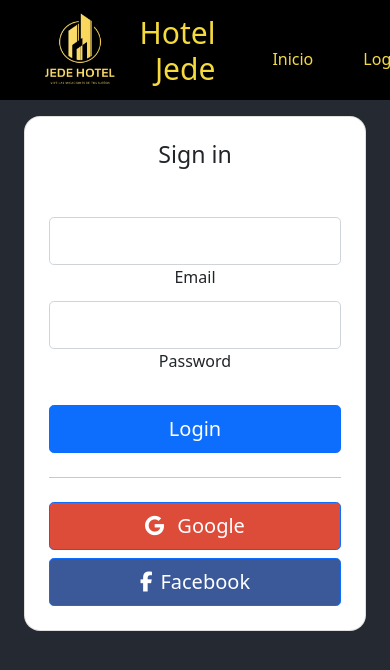
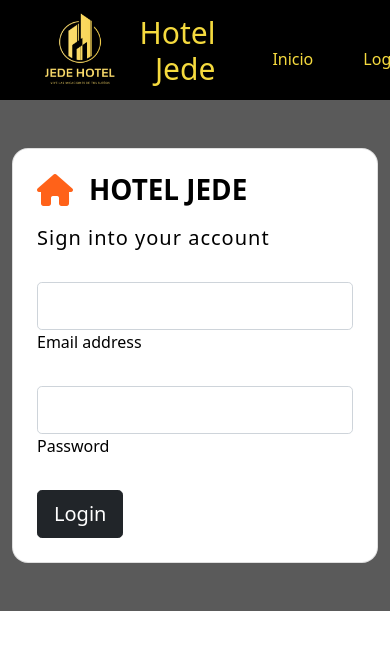
Before and after one commit to EdwardHub785/Proyecto-Final, an Angular app: page /login in a window 390 px wide. Shown: the top 670 px of the page. Built offline with nearby package versions, Linux system fonts and the light colour scheme.

Commit message:
ultima version 13 junio 2022

```diff
--- a/src/app/app.component.html
+++ b/src/app/app.component.html
@@ -10,22 +10,23 @@
                 </li>
                 <a routerLink="/login" class="mlink">Login</a>
                 <li class="mitem mitem--show">
-                    <a href="#" class="mlink">Idioma</a>
-
+                    <a href="#" class="mlink">Servicios</a>
+                    <div>
                         <ul class="mnesting">
                             <li class="minside">
-                            <a href="#" class="link mlink--inside">Español</a>
+                                <a routerLink="/gimnasio" class="link mlink--inside">Gimnasio</a>
                             </li>
                             <li class="minside">
-                            <a href="#" class="mlink mlink--inside">Ingles</a>
+                                <a routerLink="/restaurante" class="mlink mlink--inside">Restaurante</a>
                             </li>
                             <li class="minside">
-                            <a href="#" class="mlink mlink--inside">Francia</a>
+                                <a routerLink="/lavanderia" class="mlink mlink--inside">Lavanderia</a>
                             </li>
                             <li class="minside">
-                            <a href="#" class="mlink mlink--inside">Japones</a>
+                                <a routerLink="/reserva" class="mlink mlink--inside">Reservas</a>
                             </li>
                         </ul>
+                    </div>
                 </li>
             </ul>
         </section>
--- a/src/app/component/consultar-comp/consultar-comp.component.css
+++ b/src/app/component/consultar-comp/consultar-comp.component.css
@@ -1,17 +1,28 @@
-.card{
-    margin: 50px;
-    margin-left: 180px;
+.card {
+  margin: 50px;
+  margin-left: 500px;
 }
-a{
-    margin-top: 15px;
+
+a {
+  margin-top: 15px;
 }
-input{
-    width: 250px;
+
+input {
+  width: 250px;
 }
-.divconsulta{
-    display: flex;
-    flex-direction: row;
+
+.divconsulta {
+  display: flex;
+  flex-direction: column;
+  background-image: url(https://i.blogs.es/a7ce3d/7yxd9/1366_2000.png);
+  background-repeat: no-repeat;
+  background-size: 100%;
 }
-.table{
-    margin-top: 50px;
+
+.table {
+  width: 75%;
+  margin-top: 40px;
+  background-color: antiquewhite;
+  margin-left: 150px;
+
 }
--- a/src/app/component/consultar-comp/consultar-comp.component.html
+++ b/src/app/component/consultar-comp/consultar-comp.component.html
@@ -8,21 +8,25 @@
         </div>
     </div>
     <div>
-        <table class="table table-hover table-dark">
+        <table class="table table-success table-striped">
             <thead>
                 <tr>
-                    <th scope="col">Nombre</th>
-                    <th scope="col">Apellido</th>
-                    <th scope="col">Documento</th>
-                    <th scope="col">Fecha</th>
+                    <th>Nombre</th>
+                    <th>Apellido</th>
+                    <th>Documento</th>
+                    <th>Fecha Entrada</th>
+                    <th>Fecha Salida</th>
+                    <th>Codigo Reserva</th>
                 </tr>
             </thead>
             <tbody>
                 <tr>
-                    <th></th>
-                    <td></td>
-                    <td></td>
-                    <td></td>
+                    <td>Edward</td>
+                    <td>Laiton</td>
+                    <td>234567890</td>
+                    <td>29/12/2022</td>
+                    <td>01/01/2023</td>
+                    <td>123456</td>
                 </tr>
 
             </tbody>
--- a/src/app/component/inicio-comp/inicio-comp.component.css
+++ b/src/app/component/inicio-comp/inicio-comp.component.css
@@ -17,9 +17,6 @@
 .contenedor {
   display: flex;
   flex-direction: row;
-  background-image: url(https://www.decameron.com/images/thumbnail/colombia/baru-05.jpg);
-  background-repeat: no-repeat;
-  background-size:  100%  110%;
 }
 
 #carouselExampleDark {
--- a/src/app/component/login-comp/login-comp.component.html
+++ b/src/app/component/login-comp/login-comp.component.html
@@ -1,31 +1,43 @@
-<section class="vh-100" style="background-color: #252931;">
-  <div class="container py-3 h-100">
-    <div class="row d-flex justify-content-center align-items-center h-200">
-      <div class="col-xl-5">
-        <div class="card shadow-strong " style="border-radius: 1rem;">
-          <div class="card-body p-4 text-center ">
+<section class="vh-80" style="background-color: #5a5a5a;">
+  <div class="container py-5 h-100">
+    <div class="row d-flex justify-content-center align-items-center h-100">
+      <div class="col col-xl-10">
+        <div class="card" style="border-radius: 1rem;">
+          <div class="row g-0">
+            <div class="col-md-4 col-lg-5 d-none d-md-block">
+              <img
+                src="https://us.123rf.com/450wm/vita48/vita481411/vita48141100019/33916254-vista-nocturna-del-hotel-ucrania-en-mosc%C3%BA.jpg"
+                alt="login form" class="img-fluid" style="border-radius: 1rem 0 0 1rem;" />
+            </div>
+            <div class="col-md-6 col-lg-5 d-flex align-items-center">
+              <div class="card-body p-4 p-l-5 text-black">
 
-            <h3 class="mb-5">Sign in</h3>
+                <form>
 
-            <div class="form-outline mb-1">
-              <input type="email" id="typeEmailX-2" class="form-control form-control-lg" />
-              <label class="form-label" for="typeEmailX-2">Email</label>
+                  <div class="d-flex align-items-center mb-3 pb-1">
+                    <i class="fas fa-house fa-2x me-3" style="color: #ff6219;"></i>
+                    <span class="h1 fw-bold mb-0">HOTEL JEDE</span>
+                  </div>
+
+                  <h5 class="fw-normal mb-3 pb-3" style="letter-spacing: 1px;">Sign into your account</h5>
+
+                  <div class="form-outline mb-4">
+                    <input type="email" id="form2Example17" class="form-control form-control-lg" />
+                    <label class="form-label" for="form2Example17">Email address</label>
+                  </div>
+
+                  <div class="form-outline mb-4">
+                    <input type="password" id="form2Example27" class="form-control form-control-lg" />
+                    <label class="form-label" for="form2Example27">Password</label>
+                  </div>
+
+                  <div>
+                    <button class="btn btn-dark btn-lg btn-block" type="button">Login</button>
+                  </div>
+                </form>
+
+              </div>
             </div>
-
-            <div class="form-outline mb-4">
-              <input type="password" id="typePasswordX-2" class="form-control form-control-lg" />
-              <label class="form-label" for="typePasswordX-2">Password</label>
-            </div>
-
-            <button class="btn btn-primary btn-lg btn-block" type="submit">Login</button>
-
-            <hr class="my-4">
-
-            <button class="btn btn-lg btn-block btn-primary" style="background-color: #dd4b39;"
-              type="submit"><i class="fab fa-google me-2"></i> Google</button>
-            <button class="btn btn-lg btn-block btn-primary mb-8" style="background-color: #3b5998;"
-              type="submit"><i class="fab fa-facebook-f me-2"></i>Facebook</button>
-
           </div>
         </div>
       </div>
--- a/src/app/component/restautante-comp/restautante-comp.component.css
+++ b/src/app/component/restautante-comp/restautante-comp.component.css
@@ -21,7 +21,7 @@ h1 {
   flex-direction:row;
   width: 26%;
   margin-left: 120px;
-  margin-top: 32px;
+  margin-top: 58px;
   margin-bottom: 200px;
 }
 
--- a/src/index.html
+++ b/src/index.html
@@ -7,16 +7,15 @@
   <base href="/">
   <meta name="viewport" content="width=device-width, initial-scale=1">
   <link rel="icon" type="image/x-icon" href="favicon.ico">
-  <link href="https://cdn.jsdelivr.net/npm/bootstrap@5.1.3/dist/css/bootstrap.min.css" rel="stylesheet"
-    integrity="sha384-1BmE4kWBq78iYhFldvKuhfTAU6auU8tT94WrHftjDbrCEXSU1oBoqyl2QvZ6jIW3" crossorigin="anonymous">
-    <link href="https://cdn.jsdelivr.net/npm/bootstrap@5.2.0-beta1/dist/css/bootstrap.min.css" rel="stylesheet">
-    <link rel="stylesheet" href="https://stackpath.bootstrapcdn.com/bootstrap/4.3.1/css/bootstrap.min.css">
-    <script src="https://kit.fontawesome.com/92db070316.js" crossorigin="anonymous"></script>
+
   </head>
 
 <body>
   <app-root></app-root>
+  <script src="https://kit.fontawesome.com/92db070316.js" crossorigin="anonymous"></script>
   <script src="https://cdn.jsdelivr.net/npm/bootstrap@5.2.0-beta1/dist/js/bootstrap.bundle.min.js"></script>
+  <script src="//maxcdn.bootstrapcdn.com/bootstrap/4.0.0/js/bootstrap.min.js"></script>
+  <script src="//cdnjs.cloudflare.com/ajax/libs/jquery/3.2.1/jquery.min.js"></script>
 </body>
 
 </html>
```
Also changed, not shown: src/app/component/inicio-comp/inicio-comp.component.html (+29 -28 lines). Lines whose indentation alone changed are shown as unchanged.
